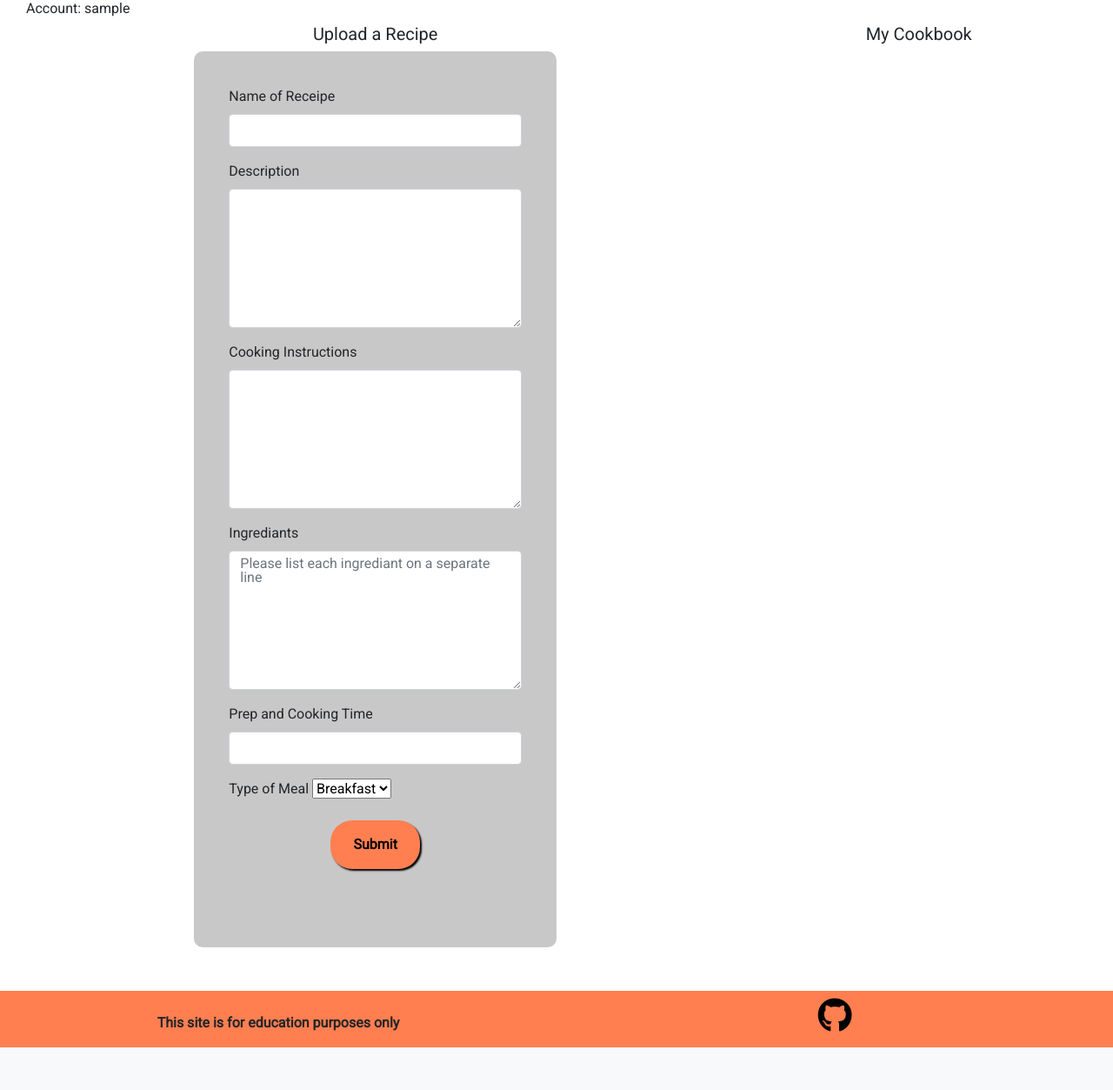
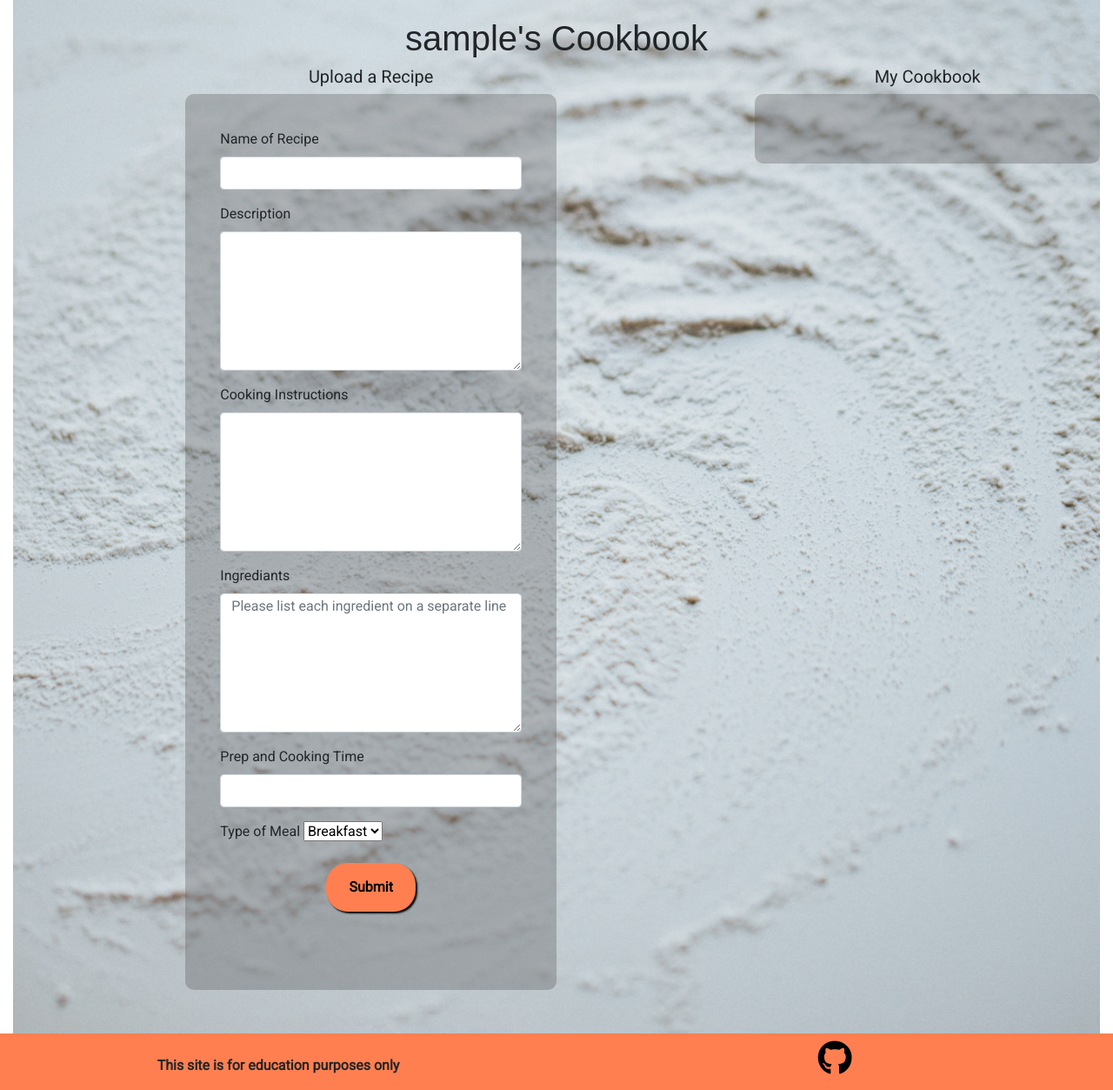
Before and after one commit to Bradders81/the-recipe-db, a Flask app: page /profile in a window 1280 px wide. Shown: the part 61-1314 px from the top of the page at 87% size. Before the commit the page ends 1265 px from the top, so only its background shows below. Run offline with Flask 2, Linux system fonts and the light colour scheme; the visitor is signed in with stand-in values (Sample User, id 1); data that the repository does not hold is empty; some libraries are stand-ins or nearby versions; some web fonts are replaced.

Commit message:
Correct typos in proflie.html

```diff
--- a/templates/profile.html
+++ b/templates/profile.html
@@ -2,10 +2,10 @@
 
 {% block content %}
 
-<div id="profile-bg" class="container-fluid">
-    <div class="row">
+<div class="profile-bg">
+    <div class="row ">
         <div class="col-12">
-            <h6>Account: {{ username }}</h6>
+            <h1 class="headings heading-margin">{{ username }}'s Cookbook</h1>
         </div>
         <div class=" col-12 col-md-8">
             <div class="align-center">
@@ -14,31 +14,26 @@
             <div class="row">
                 <div id="recipe-form" class="sm-12 col-lg-6 offset-lg-3">
                     <!-- Credit: Form from Bootstrap -->
-
                     <form method="POST" action="{{url_for('profile') }}">
                         <div class="mb-3">
-                            <label for="recipe_name" class="form-label">Name of Receipe</label>
+                            <label for="recipe_name" class="form-label">Name of Recipe</label>
                             <input type="text" class="form-control" name="recipe_name" id="receipe_name" required>
                         </div>
-
                         <div class="mb-3">
                             <label for="description" class="form-label">Description</label>
                             <textarea type="text" class="form-control" name="description" id="description"
                                 required></textarea>
                         </div>
-
                         <div class="mb-3">
                             <label for="instructions" class="form-label">Cooking Instructions</label>
                             <textarea type="text" class="form-control" name="instructions" id="instructions"
                                 required></textarea>
                         </div>
-
                         <div class="mb-3">
                             <label for="ingrediants" class="form-label">Ingrediants</label>
-                            <textarea type="text" class="form-control" name="ingrediants" id="ingrediants"
-                                placeholder="Please list each ingrediant on a separate line" required></textarea>
+                            <textarea type="text" class="form-control" name="ingredients" id="ingrediants"
+                                placeholder="Please list each ingredient on a separate line" required></textarea>
                         </div>
-
                         <div class="mb-3">
                             <label for="cooking-time" class="form-label">Prep and Cooking Time</label>
                             <input type="text" class="form-control" name="cooking_time" id="cooking-time" required>
@@ -56,21 +51,22 @@
                             <button type="submit" class="btn cta-btn">Submit</button>
                         </div>
                     </form>
-
                 </div>
             </div>
+        </div>
 
-        </div>
         <div class=" col-12 col-md-4">
             <div class="align-center">
                 <h5>My Cookbook</h5>
             </div>
-            <div id="my-recipes">
+            <div class="my-recipes">
                 <ul class="list-group align-center">
 
                     {% for recipe in users_cookbook %}
+
                     <li class="list-group-item">
-                        <a href="#">{{ recipe.recipe_name }}</a>
+
+                        <a href="/profile/{{ recipe._id }}">{{ recipe.recipe_name }}</a>
                     </li><br>
                     {% endfor %}
                 </ul>
@@ -79,5 +75,4 @@
     </div>
 </div>
 
-
 {% endblock %}
```
